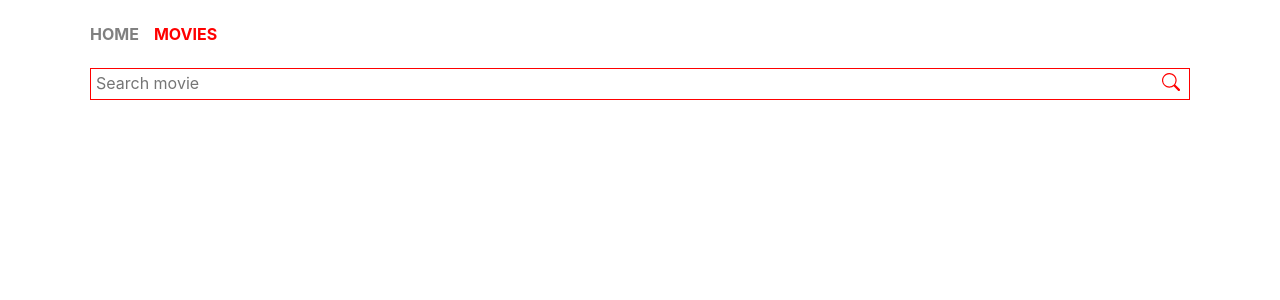
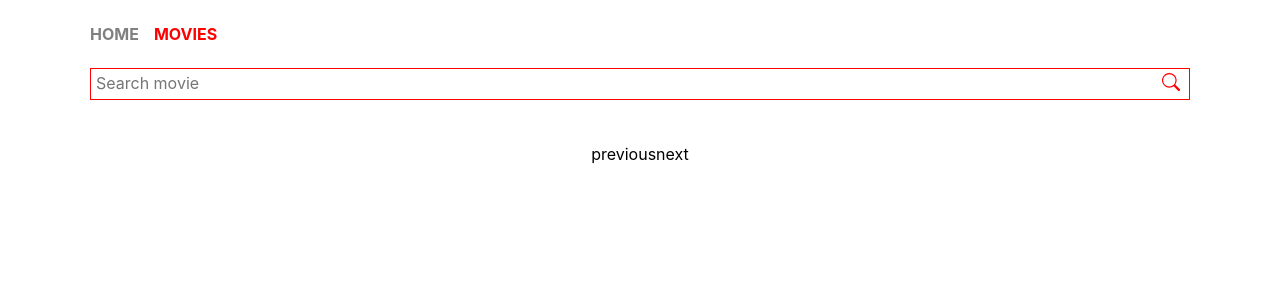
Before and after one commit to shvyrkova-maria/goit-react-hw-05-movies, a React (Create React App) app: page /movies in a window 1280 px wide. Shown: the top 300 px of the page. Built offline with nearby package versions, Linux system fonts and the light colour scheme.

Commit message:
Add pagination

```diff
--- a/package.json
+++ b/package.json
@@ -16,6 +16,7 @@
     "react-hot-toast": "^2.0.0",
     "react-icons": "^4.2.0",
     "react-loader-spinner": "^4.0.0",
+    "react-paginate": "^7.1.3",
     "react-router-dom": "^5.2.0",
     "react-scripts": "4.0.3",
     "web-vitals": "^1.1.2"
--- a/src/App.jsx
+++ b/src/App.jsx
@@ -1,7 +1,7 @@
 import { lazy, Suspense } from 'react';
 import { Switch, Route } from 'react-router-dom';
 import Spinner from 'components/Spinner/Spinner.jsx';
-import Toast from 'components/Toast/Toast';
+import Toast from 'components/Toast/Toast.jsx';
 import Navigation from 'components/Navigation/Navigation.jsx';
 import { Container } from 'components/Container/Container.styled';
 
--- a/src/components/Pagination/Pagination.jsx
+++ b/src/components/Pagination/Pagination.jsx
@@ -0,0 +1,42 @@
+import { useHistory, useLocation } from 'react-router';
+import ReactPaginate from 'react-paginate';
+
+import s from 'components/Pagination/Pagination.module.css';
+
+function Pagination({ pages }) {
+  const history = useHistory();
+  const location = useLocation();
+
+  const handlePageClick = data => {
+    let selectedPage = data.selected + 1;
+    if (location.search.includes('query')) {
+      const searchQuery = new URLSearchParams(location.search).get('query');
+      history.push({
+        ...location,
+        search: `query=${searchQuery}&page=${selectedPage}`,
+      });
+    } else {
+      history.push({ ...location, search: `page=${selectedPage}` });
+    }
+  };
+
+  return (
+    <div className={s.wrap}>
+      <ReactPaginate
+        previousLabel={'previous'}
+        nextLabel={'next'}
+        breakLabel={'...'}
+        //   breakClassName={'break-me'}
+        pageCount={pages}
+        marginPagesDisplayed={2}
+        pageRangeDisplayed={3}
+        onPageChange={handlePageClick}
+        containerClassName={s.container}
+        pageClassName={s.page}
+        //   activeClassName={'s.active'}
+      />
+    </div>
+  );
+}
+
+export default Pagination;
--- /dev/null
+++ b/src/components/Pagination/Pagination.module.css
@@ -0,0 +1,113 @@
+.wrap {
+  display: flex;
+  justify-content: center;
+}
+
+.container {
+  display: flex;
+  align-items: center;
+  margin: 0 12px;
+  height: 100%;
+  padding-top: 20px;
+  padding-bottom: 40px;
+}
+
+.page {
+  width: 40px;
+  height: 40px;
+  padding: 10px;
+  margin-left: 7px;
+  margin-right: 7px;
+  display: flex;
+  justify-content: center;
+  align-items: center;
+  border-radius: 5px;
+  cursor: pointer;
+  background-color: gray;
+  color: white;
+}
+
+/* #counter {
+  height: 40px;
+  margin-left: auto;
+  margin-right: auto;
+  display: flex;
+  justify-content: center;
+  align-items: center;
+}
+.pag_btn {
+  width: 40px;
+  height: 100%;
+  border-radius: 5px;
+  background-color: var(--footer-bg-color);
+  border: none;
+}
+.pag_btn:hover {
+  background-color: var(--accent-color);
+  color: var(--main-color);
+}
+
+.pag_list {
+  display: flex;
+  list-style-type: none;
+  margin: 0 12px;
+  height: 100%;
+}
+.pag_item:hover,
+.pag_item:focus {
+  cursor: pointer;
+  background-color: var(--accent-color);
+  color: white;
+}
+
+.pag_item__current {
+  cursor: pointer;
+  background-color: var(--accent-color);
+  color: white;
+}
+
+.pagination.container {
+  padding-top: 10px;
+  padding-bottom: 40px;
+}
+
+.pagination.is-hidden {
+  display: none;
+}
+
+.pag_item.is-hidden {
+  display: none;
+}
+
+.pag_item {
+  display: flex;
+  justify-content: center;
+  align-items: center;
+  width: 40px;
+  margin: 0;
+  border-radius: 5px;
+}
+.pag_text {
+  font-family: Roboto;
+  font-style: normal;
+  font-weight: 500;
+  font-size: 12px;
+  line-height: 16px;
+  text-align: center;
+}
+.pag_acc {
+  width: 40px;
+  margin: 0;
+  border-radius: 5px;
+  color: var(--main-color);
+  background-color: var(--accent-color);
+}
+
+.pag_item-dots {
+  &:hover {
+    background-color: var(--main-color);
+    cursor: default;
+
+    color: var(--primary-color);
+  }
+} */
--- a/src/pages/HomePage.jsx
+++ b/src/pages/HomePage.jsx
@@ -1,18 +1,29 @@
 import { useState, useEffect } from 'react';
-import { fetchTrendingMovies } from 'services/searchMoviesApi';
+import { useLocation } from 'react-router';
+import { fetchTrendingMovies } from 'services/searchMoviesApi.js';
 import Spinner from 'components/Spinner/Spinner.jsx';
 import MoviesList from 'components/MoviesList/MoviesList.jsx';
-import { Status } from 'constants/requestStatus';
+import Pagination from 'components/Pagination/Pagination.jsx';
+import { Status } from 'constants/requestStatus.js';
 
 function HomePage() {
   const [movies, setMovies] = useState([]);
   const [error, setError] = useState('');
+  const [totalPages, setTotalPages] = useState(0);
   const [status, setStatus] = useState(Status.PENDING);
+  const location = useLocation();
+
+  const page = new URLSearchParams(location.search).get('page') || 1;
 
   useEffect(() => {
     async function getMovies() {
       try {
-        await fetchTrendingMovies().then(setMovies);
+        await fetchTrendingMovies(Number(page)).then(
+          ({ results, total_pages }) => {
+            setMovies(results);
+            setTotalPages(total_pages);
+          },
+        );
         setStatus(Status.RESOLVED);
       } catch (err) {
         setError(err.message);
@@ -21,13 +32,14 @@ function HomePage() {
     }
     getMovies();
     // window.scrollTo({ top: 0, behavior: 'smooth' });
-  }, []);
+  }, [page]);
 
   return (
     <>
       {status === Status.PENDING && <Spinner />}
       {status === Status.RESOLVED && <MoviesList movies={movies} />}
       {status === Status.REJECTED && <h1>{error}</h1>}
+      <Pagination pages={totalPages} />
     </>
   );
 }
--- a/src/pages/MoviesPage/MoviesPage.jsx
+++ b/src/pages/MoviesPage/MoviesPage.jsx
@@ -5,28 +5,34 @@ import { BsSearch } from 'react-icons/bs';
 import { fetchMoviesByQuery } from 'services/searchMoviesApi.js';
 import Spinner from 'components/Spinner/Spinner.jsx';
 import MoviesList from 'components/MoviesList/MoviesList.jsx';
+import Pagination from 'components/Pagination/Pagination.jsx';
+
 import { Status } from 'constants/requestStatus.js';
 import { SearchForm } from 'pages/MoviesPage/MoviesPage.styled.js';
 
 function MoviesPage() {
   const [movies, setMovies] = useState([]);
+  const [totalPages, setTotalPages] = useState(0);
   const [error, setError] = useState('');
   const [status, setStatus] = useState(Status.IDLE);
   const history = useHistory();
   const location = useLocation();
 
-  //=================================== v2
   const searchQuery = new URLSearchParams(location.search).get('query');
+  const page = new URLSearchParams(location.search).get('page') || 1;
 
   useEffect(() => {
     if (!searchQuery) return;
     setStatus(Status.PENDING);
     async function getMovies() {
       try {
-        await fetchMoviesByQuery(searchQuery).then(movies => {
-          if (movies.length === 0) toast.error('No matches');
-          setMovies(movies);
-        });
+        await fetchMoviesByQuery(searchQuery, Number(page)).then(
+          ({ results, total_pages }) => {
+            if (results.length === 0) toast.error('No matches');
+            setMovies(results);
+            setTotalPages(total_pages);
+          },
+        );
         setStatus(Status.RESOLVED);
       } catch (err) {
         setError(err.message);
@@ -34,8 +40,7 @@ function MoviesPage() {
       }
     }
     getMovies();
-  }, [searchQuery]);
-  //=================================== v2
+  }, [searchQuery, page]);
 
   const handleBtnClick = event => {
     event.preventDefault();
@@ -44,7 +49,10 @@ function MoviesPage() {
       toast.error('Enter movie name');
       return;
     }
-    history.push({ ...location, search: `query=${searchQuery}` });
+    history.push({
+      ...location,
+      search: `query=${searchQuery}&page=1`,
+    });
   };
 
   return (
@@ -59,20 +67,9 @@ function MoviesPage() {
       {status === Status.PENDING && <Spinner />}
       {status === Status.RESOLVED && <MoviesList movies={movies} />}
       {status === Status.REJECTED && <h1>{error}</h1>}
+      <Pagination pages={totalPages} />
     </div>
   );
 }
 
 export default MoviesPage;
-
-//=================================== v1
-// useEffect(() => {
-//   const { search } = location;
-//   if (!search) return;
-
-//   if (search) {
-//     const searchQuery = new URLSearchParams(search).get('query');
-//     fetchMoviesByQuery(searchQuery).then(setMovies);
-//   }
-// }, [location]);
-//=================================== v1
--- a/src/services/searchMoviesApi.js
+++ b/src/services/searchMoviesApi.js
@@ -3,16 +3,18 @@ import { API_KEY, BASE_URL } from 'constants/movieApi.js';
 
 axios.defaults.baseURL = BASE_URL;
 
-export async function fetchTrendingMovies() {
-  const response = await axios.get(`/trending/movie/week?api_key=${API_KEY}`);
-  return response.data.results;
+export async function fetchTrendingMovies(page) {
+  const response = await axios.get(
+    `/trending/movie/week?api_key=${API_KEY}&page=${page}`,
+  );
+  return response.data;
 }
 
-export async function fetchMoviesByQuery(query) {
+export async function fetchMoviesByQuery(query, page) {
   const response = await axios.get(
-    `/search/movie?api_key=${API_KEY}&language=en-US&page=1&include_adult=false&query=${query}`,
+    `/search/movie?api_key=${API_KEY}&language=en-US&page=1&include_adult=false&query=${query}&page=${page}`,
   );
-  return response.data.results;
+  return response.data;
 }
 
 export async function fetchMoviesDetails(movieId) {
```
Also changed, not shown: 1 other file (tests, documents, lock files or other folders).
